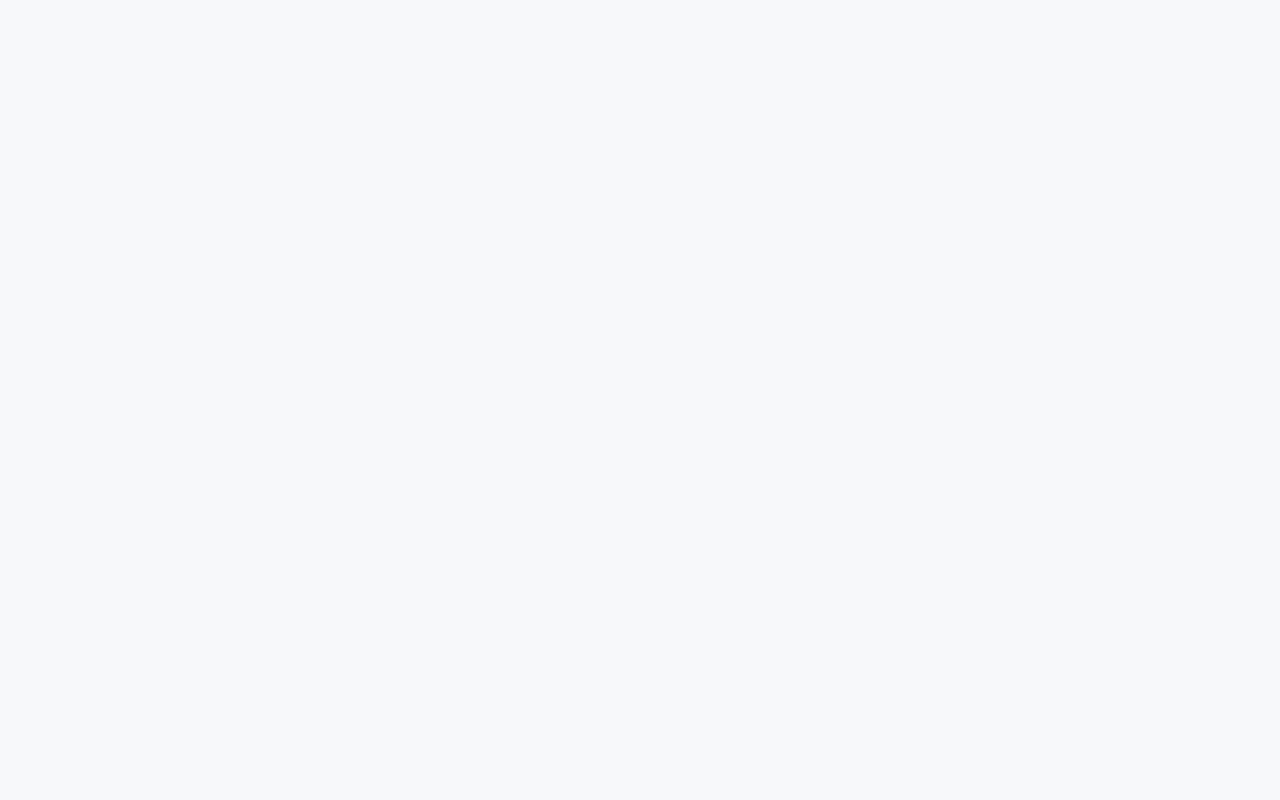
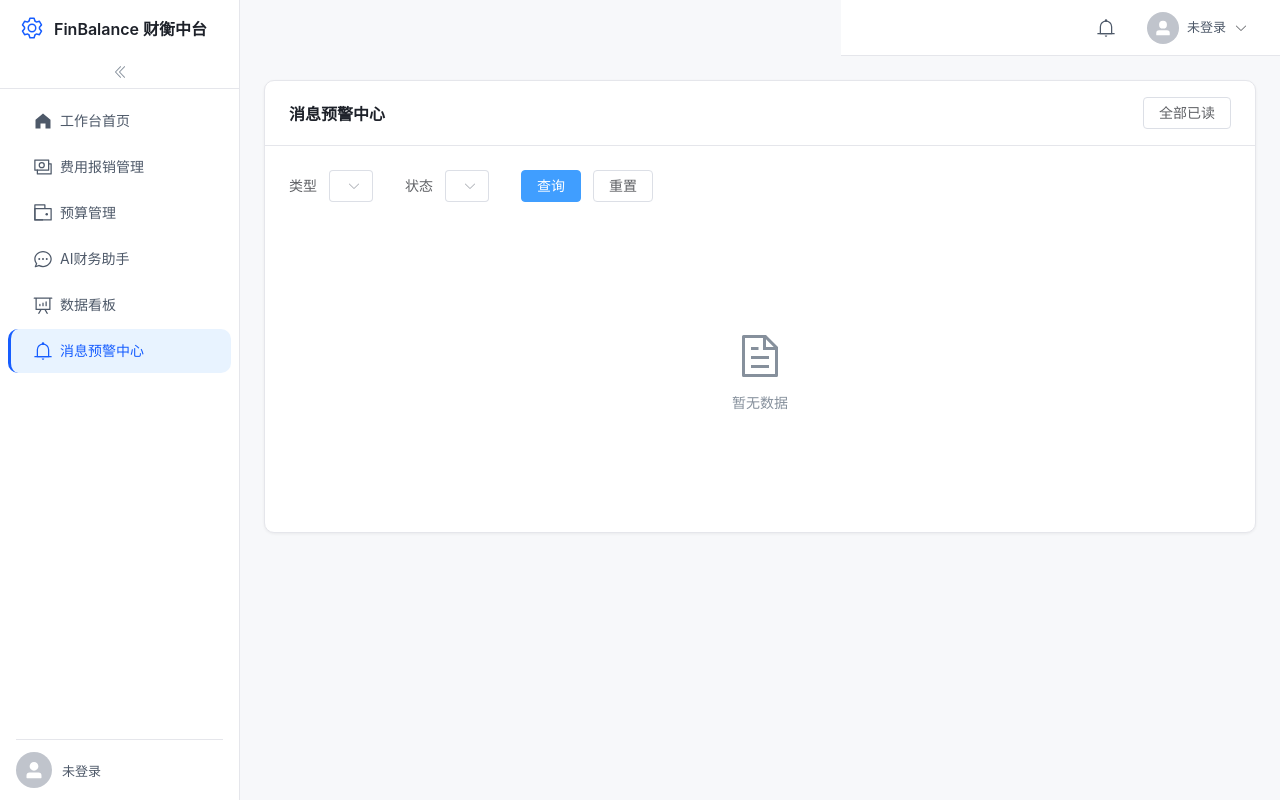
Before and after one commit to zZhou6725/SmartBudget, a Vue app in the folder frontend/: page /message in a window 1280 px wide. Before the commit this address had no page. Built offline with nearby package versions, Linux system fonts and the light colour scheme.

Commit message:
feat(前端-消息预警): 消息预警中心——筛选/标记已读/全部已读/软删除
消息分页列表+类型/状态筛选+未读蓝点标记+全部已读按钮+侧边栏菜单。

```diff
--- /dev/null
+++ b/frontend/src/api/modules/notification.ts
@@ -0,0 +1,46 @@
+import type { ApiResponse, PageResult } from '@/types/global'
+import type { NotificationItem } from '@/types/notification'
+
+// import http from '@/api/index'
+
+/**
+ * 获取消息分页列表
+ * GET /api/v1/notifications
+ */
+// export async function getNotificationList(params: Record<string, unknown>): Promise<ApiResponse<PageResult<NotificationItem>>> {
+//   return http.get('/notifications', params)
+// }
+
+/**
+ * 未读消息数量
+ * GET /api/v1/notifications/unread-count
+ */
+// export async function getUnreadCount(): Promise<ApiResponse<number>> {
+//   return http.get('/notifications/unread-count')
+// }
+
+/**
+ * 标记已读
+ * PUT /api/v1/notifications/{id}/read
+ */
+// export async function markAsRead(id: number): Promise<ApiResponse<null>> {
+//   return http.put(`/notifications/${id}/read`)
+// }
+
+/**
+ * 全部已读
+ * PUT /api/v1/notifications/read-all
+ */
+// export async function markAllAsRead(): Promise<ApiResponse<null>> {
+//   return http.put('/notifications/read-all')
+// }
+
+/**
+ * 删除消息
+ * DELETE /api/v1/notifications/{id}
+ */
+// export async function deleteNotification(id: number): Promise<ApiResponse<null>> {
+//   return http.delete(`/notifications/${id}`)
+// }
+
+export {}
--- a/frontend/src/layout/components/SideBar.vue
+++ b/frontend/src/layout/components/SideBar.vue
@@ -90,7 +90,7 @@
 <script setup lang="ts">
 import { computed, ref } from 'vue'
 import { useRoute } from 'vue-router'
-import { DArrowLeft, DArrowRight, UserFilled, Setting, HomeFilled, Money, Wallet, ChatDotRound, DataAnalysis } from '@element-plus/icons-vue'
+import { DArrowLeft, DArrowRight, UserFilled, Setting, HomeFilled, Money, Wallet, ChatDotRound, DataAnalysis, Bell } from '@element-plus/icons-vue'
 import { useLayoutStore } from '@/stores/useLayout'
 import type { MenuItem } from '@/types/menu'
 import EmptyHolder from '@/components/EmptyHolder.vue'
@@ -112,6 +112,7 @@ const menuList = ref<MenuItem[]>([
   { id: 'budget', title: '预算管理', icon: Wallet, path: '/budget' },
   { id: 'ai', title: 'AI财务助手', icon: ChatDotRound, path: '/ai-assistant' },
   { id: 'dashboard', title: '数据看板', icon: DataAnalysis, path: '/dashboard' },
+  { id: 'message', title: '消息预警中心', icon: Bell, path: '/message' },
 ])
 
 /** 预留：用户信息绑定 */
--- a/frontend/src/router/index.ts
+++ b/frontend/src/router/index.ts
@@ -38,7 +38,12 @@ const routes: RouteRecordRaw[] = [
         component: () => import('@/views/dashboard/index.vue'),
         meta: { title: '数据看板' },
       },
-      // { path: 'message', name: 'Message', component: ..., meta: { title: '消息预警' } },
+      {
+        path: 'message',
+        name: 'Message',
+        component: () => import('@/views/message/index.vue'),
+        meta: { title: '消息预警中心' },
+      },
       // { path: 'organization', name: 'Organization', component: ..., meta: { title: '组织权限' } },
       // { path: 'personal', name: 'Personal', component: ..., meta: { title: '个人中心' } },
     ],
--- /dev/null
+++ b/frontend/src/types/notification.ts
@@ -0,0 +1,25 @@
+/** 通知类型 */
+export const NotifyTypeMap: Record<string, string> = {
+  alert: '预算预警',
+  notice: '系统通知',
+  approval: '审批消息',
+}
+export type NotifyType = 'alert' | 'notice' | 'approval'
+
+/** 消息状态 */
+export const NotifyStatusMap: Record<string, string> = {
+  unread: '未读',
+  read: '已读',
+}
+export type NotifyStatus = 'unread' | 'read'
+
+/** 消息记录（对齐后端 NotificationResponse） */
+export interface NotificationItem {
+  id: number
+  type: NotifyType
+  title: string
+  summary: string
+  content: string
+  status: NotifyStatus
+  createdAt: string
+}
--- /dev/null
+++ b/frontend/src/views/message/index.vue
@@ -0,0 +1,107 @@
+<template>
+  <div class="message">
+    <PageCard>
+      <template #title>消息预警中心</template>
+      <template #extra>
+        <el-button @click="handleReadAll">全部已读</el-button>
+      </template>
+
+      <!-- 筛选 -->
+      <el-form :model="query" inline class="message__filter">
+        <el-form-item label="类型">
+          <el-select v-model="query.type" placeholder="全部" clearable>
+            <el-option v-for="(label, value) in NotifyTypeMap" :key="value" :label="label" :value="value" />
+          </el-select>
+        </el-form-item>
+        <el-form-item label="状态">
+          <el-select v-model="query.status" placeholder="全部" clearable>
+            <el-option v-for="(label, value) in NotifyStatusMap" :key="value" :label="label" :value="value" />
+          </el-select>
+        </el-form-item>
+        <el-form-item>
+          <el-button type="primary" @click="handleQuery">查询</el-button>
+          <el-button @click="handleReset">重置</el-button>
+        </el-form-item>
+      </el-form>
+
+      <!-- 表格 -->
+      <TableWrapper
+        :data="tableData"
+        :empty="tableData.length === 0"
+        :show-pagination="true"
+        :total="pagination.total"
+        :current-page="pagination.page"
+        :page-size="pagination.pageSize"
+        @page-change="handlePageChange"
+        @size-change="handleSizeChange"
+      >
+        <el-table-column label="类型" width="100">
+          <template #default="{ row }">
+            <el-tag :type="typeTagType(row.type)" size="small">
+              {{ NotifyTypeMap[row.type] || row.type }}
+            </el-tag>
+          </template>
+        </el-table-column>
+        <el-table-column label="标题" prop="title" min-width="180" />
+        <el-table-column label="内容摘要" prop="summary" min-width="200">
+          <template #default="{ row }">
+            <span class="message__summary">{{ row.summary }}</span>
+          </template>
+        </el-table-column>
+        <el-table-column label="时间" prop="createdAt" width="160" />
+        <el-table-column label="状态" width="80">
+          <template #default="{ row }">
+            <span :class="['message__status-dot', row.status === 'unread' ? 'message__status-dot--unread' : '']" />
+            {{ NotifyStatusMap[row.status] }}
+          </template>
+        </el-table-column>
+        <el-table-column label="操作" width="120">
+          <template #default="{ row }">
+            <el-button
+              v-if="row.status === 'unread'"
+              size="small"
+              text
+              type="primary"
+              @click="handleMarkRead(row.id)"
+            >
+              标记已读
+            </el-button>
+            <el-popconfirm title="确认删除？" @confirm="handleDelete(row.id)">
+              <template #reference>
+                <el-button size="small" text type="danger">删除</el-button>
+              </template>
+            </el-popconfirm>
+          </template>
+        </el-table-column>
+      </TableWrapper>
+    </PageCard>
+  </div>
+</template>
+
+<script setup lang="ts">
+import { ref, reactive } from 'vue'
+import PageCard from '@/components/PageCard.vue'
+import TableWrapper from '@/components/TableWrapper.vue'
+import { NotifyTypeMap, NotifyStatusMap, type NotificationItem } from '@/types/notification'
+
+const query = ref({ type: '', status: '', page: 1, pageSize: 10 })
+const tableData = ref<NotificationItem[]>([])
+const pagination = reactive({ page: 1, pageSize: 10, total: 0 })
+
+function typeTagType(type: string) { return type === 'alert' ? 'danger' : type === 'approval' ? 'warning' : 'info' }
+
+function handleQuery() { query.value.page = 1 }
+function handleReset() { query.value = { type: '', status: '', page: 1, pageSize: 10 } }
+function handlePageChange(p: number) { pagination.page = p }
+function handleSizeChange(s: number) { pagination.pageSize = s }
+function handleMarkRead(id: number) { /* TODO */ }
+function handleReadAll() { /* TODO */ }
+function handleDelete(id: number) { /* TODO */ }
+</script>
+
+<style scoped>
+.message__filter { margin-bottom: 16px; }
+.message__summary { color: var(--text-placeholder); font-size: 13px; }
+.message__status-dot { display: inline-block; width: 6px; height: 6px; border-radius: 50%; background: var(--text-placeholder); margin-right: 6px; }
+.message__status-dot--unread { background: var(--color-primary); }
+</style>
```
Also changed, not shown: 1 other file (tests, documents, lock files or other folders).
